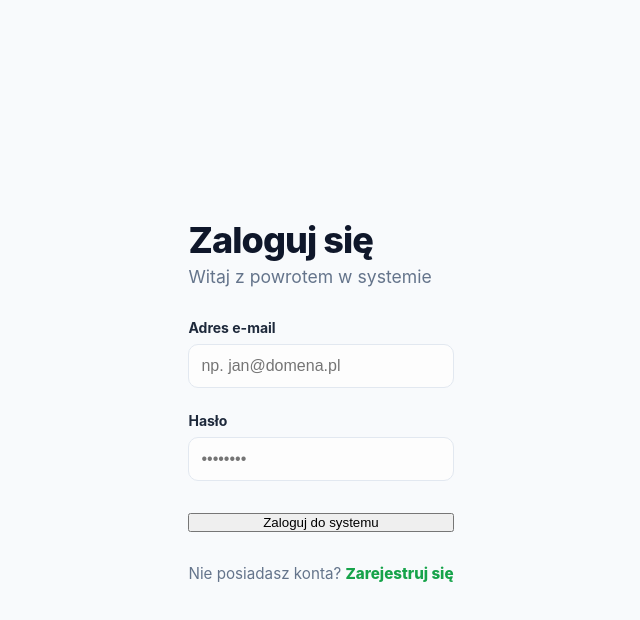
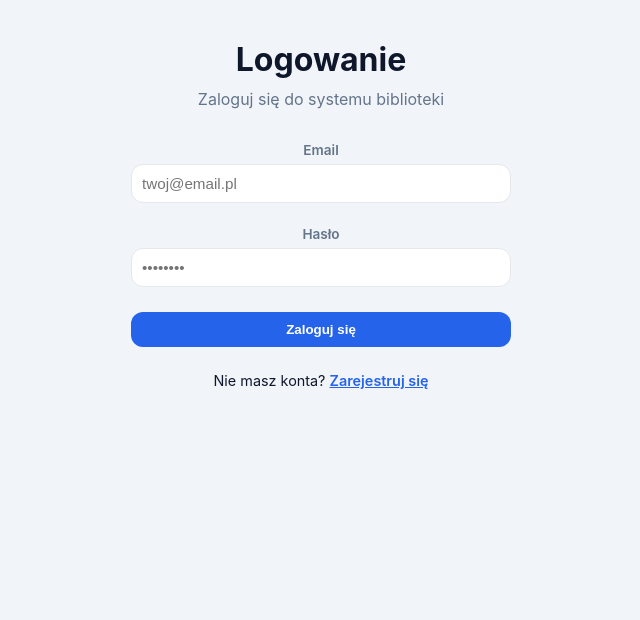
Before and after one commit to JStep25/systemBibliotekiFrontend, a React app: page /login in a window 1280 px wide. Shown: the top 620 px of the page, without its empty margins (319-959 px from the left). Built offline with nearby package versions, Linux system fonts and the light colour scheme; the HTML template or start-up script is replaced by a standard one.

Commit message:
Changed login

```diff
--- a/src/components/LogoutButton.jsx
+++ b/src/components/LogoutButton.jsx
@@ -10,7 +10,7 @@ export default function LogoutButton() {
 
   return (
     <button className="danger" onClick={handleLogout}>
-      🚪 Wyloguj
+      Wyloguj profil
     </button>
   );
 }
--- a/src/pages/Home.jsx
+++ b/src/pages/Home.jsx
@@ -8,7 +8,6 @@ export default function Home() {
   useEffect(() => {
     const token = localStorage.getItem("token");
     const rawUser = localStorage.getItem("user");
-
     const user = rawUser ? JSON.parse(rawUser) : null;
 
     if (!token || !user) {
@@ -16,26 +15,22 @@ export default function Home() {
       return;
     }
 
-    if (user.role === "admin") {
-      navigate("/admin/books");
-    } else {
-      navigate("/user/books");
-    }
+    if (user.role === "admin") navigate("/admin/books");
+    else navigate("/user/books");
 
     setLoading(false);
   }, [navigate]);
 
-  if (loading) {
-    return <h2 className="center">Loading...</h2>;
-  }
+  if (loading) return null;
 
   return (
-    <div className="container center">
-      <h1>📚 System Biblioteki</h1>
+    <div className="container center" style={{ maxWidth: '600px' }}>
+      <h1 style={{ fontSize: '2.5rem', marginBottom: '1rem' }}>Biblioteka Miejska</h1>
+      <p style={{ color: 'var(--text-secondary)', marginBottom: '40px' }}>Witaj w systemie zarządzania zasobami bibliotecznymi.</p>
 
-      <div className="btn-group">
-        <button onClick={() => navigate("/login")}>Login</button>
-        <button onClick={() => navigate("/register")}>Register</button>
+      <div style={{ display: 'flex', gap: '15px', justifyContent: 'center' }}>
+        <button style={{ padding: '12px 30px' }} onClick={() => navigate("/login")}>Logowanie</button>
+        <button style={{ padding: '12px 30px' }} className="danger" onClick={() => navigate("/register")}>Rejestracja</button>
       </div>
     </div>
   );
--- a/src/pages/Login.jsx
+++ b/src/pages/Login.jsx
@@ -10,40 +10,54 @@ export default function Login() {
 
   const handleLogin = async (e) => {
     e.preventDefault();
+    setError("");
+
     try {
       const res = await loginUser({ email, haslo: password });
+
       localStorage.setItem("token", res.data.token);
       localStorage.setItem("user", JSON.stringify(res.data.user));
 
       if (res.data.user.role === "admin") navigate("/admin/books");
       else navigate("/user/books");
-    } catch (err) {
-      setError("Błędne dane uwierzytelniające.");
+
+    } catch {
+      setError("Nieprawidłowy email lub hasło.");
     }
   };
 
   return (
-    <div className="app-layout" style={{ justifyContent: 'center', alignItems: 'center', background: 'var(--bg-main)' }}>
-      <div className="profile-card animation-slide-up" style={{ maxWidth: '450px' }}>
-        <header className="center" style={{ marginBottom: '2rem' }}>
-          <h2 className="page-title">Zaloguj się</h2>
-          <p className="page-subtitle">Witaj z powrotem w systemie</p>
-        </header>
+    <div className="container center" style={{ maxWidth: 420 }}>
+      <h1 style={{ marginBottom: 10 }}>Logowanie</h1>
+      <p style={{ color: "var(--text-light)", marginBottom: 30 }}>
+        Zaloguj się do systemu biblioteki
+      </p>
 
-        {error && <div className="status-message error">{error}</div>}
+      {error && (
+        <div style={{
+          background: "#fee2e2",
+          color: "#991b1b",
+          padding: "10px",
+          borderRadius: "8px",
+          marginBottom: "15px",
+          fontSize: "0.9rem"
+        }}>
+          {error}
+        </div>
+      )}
 
       <form onSubmit={handleLogin}>
-          <div className="input-group">
-            <label>Adres e-mail</label>
+        <div>
+          <label>Email</label>
           <input
             type="email"
-              placeholder="np. jan@domena.pl"
+            placeholder="twoj@email.pl"
             onChange={e => setEmail(e.target.value)}
             required
           />
         </div>
 
-          <div className="input-group" style={{ marginTop: '1.5rem' }}>
+        <div className="mt">
           <label>Hasło</label>
           <input
             type="password"
@@ -53,18 +67,17 @@ export default function Login() {
           />
         </div>
 
-          <button type="submit" className="btn-save" style={{ width: '100%', marginTop: '2rem' }}>
-            Zaloguj do systemu
+        <button style={{ width: "100%", marginTop: 25 }}>
+          Zaloguj się
         </button>
       </form>
 
-        <p className="center" style={{ marginTop: '2rem', fontSize: '0.95rem', color: 'var(--text-muted)' }}>
-          Nie posiadasz konta?{' '}
-          <Link to="/register" style={{ color: 'var(--primary)', textDecoration: 'none', fontWeight: '800' }}>
+      <p style={{ marginTop: 25, fontSize: "0.9rem" }}>
+        Nie masz konta?{" "}
+        <Link to="/register" style={{ color: "var(--primary)", fontWeight: 600 }}>
           Zarejestruj się
         </Link>
       </p>
     </div>
-    </div>
   );
 }
--- a/src/pages/Register.jsx
+++ b/src/pages/Register.jsx
@@ -3,82 +3,98 @@ import { registerUser } from "../services/api";
 import { useNavigate, Link } from "react-router-dom";
 
 export default function Register() {
-  const [form, setForm] = useState({ imie: "", nazwisko: "", email: "", haslo: "" });
+  const [form, setForm] = useState({
+    imie: "",
+    nazwisko: "",
+    email: "",
+    haslo: ""
+  });
+
   const [error, setError] = useState("");
   const navigate = useNavigate();
 
   const handleSubmit = async (e) => {
     e.preventDefault();
+    setError("");
+
     try {
       await registerUser(form);
       navigate("/login");
-    } catch (err) {
-      setError("Wystąpił błąd podczas tworzenia konta.");
+    } catch {
+      setError("Nie udało się utworzyć konta.");
     }
   };
 
   return (
-    <div className="app-layout" style={{ justifyContent: 'center', alignItems: 'center', background: 'var(--bg-main)' }}>
-      <div className="profile-card animation-slide-up" style={{ maxWidth: '550px' }}>
-        <header className="center" style={{ marginBottom: '2rem' }}>
-          <h2 className="page-title">Utwórz konto</h2>
-          <p className="page-subtitle">Dołącz do grona naszych czytelników</p>
-        </header>
+    <div className="container center" style={{ maxWidth: 450 }}>
+      <h1 style={{ marginBottom: 10 }}>Rejestracja</h1>
+      <p style={{ color: "var(--text-light)", marginBottom: 30 }}>
+        Utwórz nowe konto użytkownika
+      </p>
 
-        {error && <div className="status-message error">{error}</div>}
+      {error && (
+        <div style={{
+          background: "#fee2e2",
+          color: "#991b1b",
+          padding: "10px",
+          borderRadius: "8px",
+          marginBottom: "15px",
+          fontSize: "0.9rem"
+        }}>
+          {error}
+        </div>
+      )}
 
       <form onSubmit={handleSubmit}>
-          <div className="profile-grid">
-            <div className="input-group">
+        <div className="mt">
           <label>Imię</label>
           <input
             placeholder="Jan"
-                onChange={e => setForm({...form, imie: e.target.value})}
-                required
-              />
-            </div>
-            <div className="input-group">
-              <label>Nazwisko</label>
-              <input
-                placeholder="Kowalski"
-                onChange={e => setForm({...form, nazwisko: e.target.value})}
-                required
-              />
-            </div>
-          </div>
-
-          <div className="input-group" style={{ marginTop: '1.25rem' }}>
-            <label>E-mail</label>
-            <input
-              type="email"
-              placeholder="adres@poczta.pl"
-              onChange={e => setForm({...form, email: e.target.value})}
+            onChange={e => setForm({ ...form, imie: e.target.value })}
             required
           />
         </div>
 
-          <div className="input-group" style={{ marginTop: '1.25rem' }}>
+        <div className="mt">
+          <label>Nazwisko</label>
+          <input
+            placeholder="Kowalski"
+            onChange={e => setForm({ ...form, nazwisko: e.target.value })}
+            required
+          />
+        </div>
+
+        <div className="mt">
+          <label>Email</label>
+          <input
+            type="email"
+            placeholder="email@adres.pl"
+            onChange={e => setForm({ ...form, email: e.target.value })}
+            required
+          />
+        </div>
+
+        <div className="mt">
           <label>Hasło</label>
           <input
             type="password"
             placeholder="Minimum 8 znaków"
-              onChange={e => setForm({...form, haslo: e.target.value})}
+            onChange={e => setForm({ ...form, haslo: e.target.value })}
             required
           />
         </div>
 
-          <button type="submit" className="btn-save" style={{ width: '100%', marginTop: '2.5rem' }}>
-            Zarejestruj profil
+        <button style={{ width: "100%", marginTop: 25 }}>
+          Utwórz konto
         </button>
       </form>
 
-        <p className="center" style={{ marginTop: '2rem', fontSize: '0.95rem', color: 'var(--text-muted)' }}>
-          Masz już konto?{' '}
-          <Link to="/login" style={{ color: 'var(--primary)', textDecoration: 'none', fontWeight: '800' }}>
+      <p style={{ marginTop: 25, fontSize: "0.9rem" }}>
+        Masz już konto?{" "}
+        <Link to="/login" style={{ color: "var(--primary)", fontWeight: 600 }}>
           Zaloguj się
         </Link>
       </p>
     </div>
-    </div>
   );
 }
--- a/src/style.css
+++ b/src/style.css
@@ -1,15 +1,14 @@
 :root {
-  --primary: #16a34a;
-  --primary-dark: #15803d;
-  --bg-main: #f8fafc;
+  --primary: #2563eb;
+  --primary-hover: #1d4ed8;
+  --danger: #dc2626;
+  --bg: #f1f5f9;
   --surface: #ffffff;
-  --text-main: #1e293b;
-  --text-muted: #64748b;
-  --border: #e2e8f0;
-  --sidebar-width: 260px;
-  --radius-lg: 16px;
-  --radius-md: 10px;
-  --shadow: 0 4px 6px -1px rgba(0, 0, 0, 0.05), 0 2px 4px -2px rgba(0, 0, 0, 0.05);
+  --text: #0f172a;
+  --text-light: #64748b;
+  --border: #e5e7eb;
+  --radius: 12px;
+  --shadow: 0 10px 25px rgba(0,0,0,0.05);
 }
 
 * {
@@ -19,189 +18,140 @@
 }
 
 body {
-  background-color: var(--bg-main);
-  color: var(--text-main);
-  font-family: 'Inter', system-ui, -apple-system, sans-serif;
-  -webkit-font-smoothing: antialiased;
+  background: var(--bg);
+  font-family: Inter, system-ui;
+  color: var(--text);
 }
 
-/* Układ aplikacji */
-.app-layout {
-  display: flex;
-  min-height: 100vh;
+/* Layout */
+.container {
+  max-width: 1100px;
+  margin: auto;
+  padding: 40px 20px;
 }
 
-/* Sidebar - Stały i spójny */
-.sidebar {
-  width: var(--sidebar-width);
-  background-color: var(--surface);
-  border-right: 1px solid var(--border);
-  padding: 2rem 1.5rem;
+header {
   display: flex;
-  flex-direction: column;
-  position: fixed;
-  height: 100vh;
-  z-index: 1000;
+  justify-content: space-between;
+  align-items: center;
+  margin-bottom: 40px;
 }
 
-.sidebar-logo {
-  font-size: 1.5rem;
-  font-weight: 800;
-  color: var(--primary);
-  margin-bottom: 2.5rem;
-  letter-spacing: -0.025em;
+h1 {
+  font-size: 2rem;
+  font-weight: 700;
 }
 
-.sidebar-nav {
-  display: flex;
-  flex-direction: column;
-  gap: 0.5rem;
+h2 {
+  font-size: 1.4rem;
+  margin-bottom: 16px;
 }
 
-.sidebar-button {
-  all: unset;
-  display: block;
-  padding: 0.8rem 1rem;
-  border-radius: var(--radius-md);
-  color: var(--text-muted);
+/* Buttons */
+button {
+  border: none;
+  background: var(--primary);
+  color: white;
+  padding: 10px 18px;
+  border-radius: var(--radius);
   font-weight: 600;
   cursor: pointer;
-  transition: all 0.2s;
+  transition: 0.2s;
 }
 
-.sidebar-button:hover {
-  background-color: #f1f5f9;
-  color: var(--text-main);
+button:hover {
+  background: var(--primary-hover);
 }
 
-.sidebar-button.active {
-  background-color: #f0fdf4;
-  color: var(--primary);
+button.danger {
+  background: var(--danger);
 }
 
-.sidebar-logout {
-  all: unset;
-  margin-top: auto;
-  padding: 0.8rem 1rem;
-  color: #ef4444;
-  font-weight: 600;
-  cursor: pointer;
-  border-radius: var(--radius-md);
-  transition: background 0.2s;
+button.danger:hover {
+  background: #b91c1c;
 }
 
-.sidebar-logout:hover {
-  background-color: #fef2f2;
+/* Cards */
+.card {
+  background: var(--surface);
+  border-radius: var(--radius);
+  padding: 20px;
+  border: 1px solid var(--border);
+  box-shadow: var(--shadow);
+  transition: 0.2s;
 }
 
-/* Główne pole robocze - Klucz do poprawnego układu */
-.page-container {
-  flex: 1;
-  margin-left: var(--sidebar-width); /* Miejsce na sidebar */
-  display: flex;
-  justify-content: center; /* Centrowanie kontentu w poziomie */
-  width: calc(100% - var(--sidebar-width));
+.card:hover {
+  transform: translateY(-3px);
 }
 
-.page-content {
-  width: 100%;
-  max-width: 1200px; /* Maksymalna szerokość treści */
-  padding: 3rem 2rem;
+/* Grid */
+.book-grid {
+  display: grid;
+  grid-template-columns: repeat(auto-fill, minmax(230px, 1fr));
+  gap: 20px;
 }
 
-/* Nagłówki stron */
-.page-header {
-  margin-bottom: 2.5rem;
-  border-bottom: 1px solid var(--border);
-  padding-bottom: 1.5rem;
-  display: flex;
-  justify-content: space-between;
-  align-items: flex-end;
+/* Badge */
+.badge {
+  display: inline-block;
+  padding: 4px 10px;
+  border-radius: 999px;
+  font-size: 0.75rem;
+  font-weight: 600;
+  margin-top: 10px;
 }
 
-.page-title {
-  font-size: 2.25rem;
-  font-weight: 800;
-  color: #0f172a;
-  letter-spacing: -0.025em;
+.badge.dostepna {
+  background: #dcfce7;
+  color: #166534;
 }
 
-.page-subtitle {
-  color: var(--text-muted);
-  font-size: 1.1rem;
-  margin-top: 0.25rem;
+.badge.wypozyczona {
+  background: #fee2e2;
+  color: #991b1b;
 }
 
-/* Karty i Grid */
-.grid-2 {
-  display: grid;
-  grid-template-columns: repeat(2, 1fr);
-  gap: 1.5rem;
+/* Inputs */
+input {
+  width: 100%;
+  padding: 10px;
+  border-radius: var(--radius);
+  border: 1px solid var(--border);
+  margin-top: 5px;
+  font-size: 0.95rem;
 }
 
-.card {
-  background: var(--surface);
-  border-radius: var(--radius-lg);
-  padding: 2rem;
-  border: 1px solid var(--border);
+label {
+  font-weight: 600;
+  font-size: 0.85rem;
+  color: var(--text-light);
+}
+
+/* Modal */
+.modal-backdrop {
+  position: fixed;
+  inset: 0;
+  background: rgba(15,23,42,0.5);
+  display: flex;
+  align-items: center;
+  justify-content: center;
+}
+
+.modal {
+  background: white;
+  padding: 30px;
+  border-radius: var(--radius);
+  width: 100%;
+  max-width: 400px;
   box-shadow: var(--shadow);
 }
 
-/* Formularze w Profilu */
-.profile-form-grid {
-  display: grid;
-  grid-template-columns: repeat(2, 1fr);
-  gap: 1.25rem;
+/* Helpers */
+.mt {
+  margin-top: 20px;
 }
 
-.input-group {
-  display: flex;
-  flex-direction: column;
-  gap: 0.5rem;
+.center {
+  text-align: center;
 }
-
-.input-group label {
-  font-size: 0.875rem;
-  font-weight: 700;
-  color: var(--text-main);
-}
-
-.input-group input, .input-group select {
-  padding: 0.75rem;
-  border: 1px solid var(--border);
-  border-radius: var(--radius-md);
-  background: #fdfdfd;
-  font-size: 1rem;
-}
-
-.input-group input:focus {
-  outline: 2px solid var(--primary);
-  border-color: transparent;
-}
-
-/* Przyciski Akcji */
-.btn-primary {
-  background-color: var(--primary);
-  color: white;
-  border: none;
-  padding: 0.8rem 2rem;
-  border-radius: var(--radius-md);
-  font-weight: 700;
-  cursor: pointer;
-  transition: transform 0.1s, background 0.2s;
-}
-
-.btn-primary:hover {
-  background-color: var(--primary-dark);
-}
-
-.btn-primary:active {
-  transform: scale(0.98);
-}
-
-/* Media Queries dla responsywności */
-@media (max-width: 1024px) {
-  .page-container { margin-left: 0; width: 100%; }
-  .sidebar { display: none; } /* Tutaj docelowo powinien być Hamburger menu */
-  .grid-2 { grid-template-columns: 1fr; }
-}
```
Also changed, not shown: src/components/AddBookModal.jsx (+18 -15 lines), src/components/BookList.jsx (+16 -17 lines), src/pages/AdminPanel.jsx (+7 -6 lines). Lines whose indentation alone changed are shown as unchanged.
